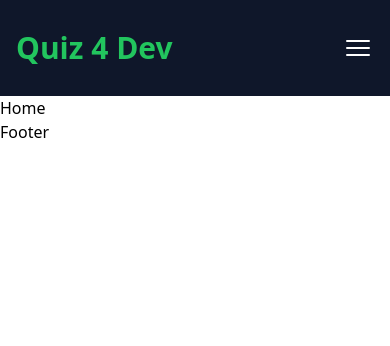
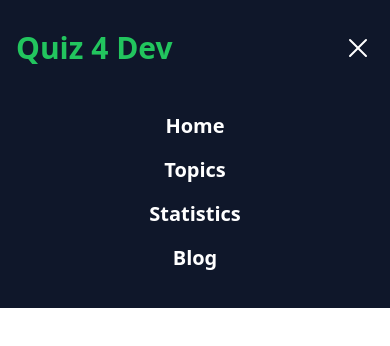
Before and after one commit to romelmahmud/quize4dev, a React (Vite) app: page / in a window 390 px wide. Both pictures are taken after a click on the icon 358 px from the left and 48 px from the top of the page. Shown: the top 346 px of the page. Built offline with nearby package versions, Linux system fonts and the light colour scheme.

Commit message:
Navbar complete with mobile dropdown

```diff
--- a/src/components/NavBar.jsx
+++ b/src/components/NavBar.jsx
@@ -1,8 +1,10 @@
-import React from "react";
+import React, { useState } from "react";
 import { NavLink, Link } from "react-router-dom";
-import { Bars3Icon } from "@heroicons/react/24/solid";
+import { Bars3Icon, XMarkIcon } from "@heroicons/react/24/solid";
 
 const NavBar = () => {
+  const [open, setOpen] = useState(false);
+
   let activeStyle = {
     color: "#22c55e",
   };
@@ -12,38 +14,106 @@ const NavBar = () => {
         <Link to="/home" className="font-extrabold text-3xl text-green-500 ">
           Quiz 4 Dev
         </Link>
-        <div>
-          <Bars3Icon className="h-8 w-8 hover:text-green-500 cursor-pointer md:hidden" />
+        <div className="md:hidden">
+          {open && (
+            <XMarkIcon
+              className="h-8 w-8 hover:text-green-500 cursor-pointer"
+              onClick={() => setOpen(!open)}
+            />
+          )}
+          {!open && (
+            <Bars3Icon
+              onClick={() => setOpen(!open)}
+              className="h-8 w-8 hover:text-green-500 cursor-pointer "
+            />
+          )}
         </div>
         <nav className="hidden md:block">
+          <ul className="md:flex">
+            <li>
               <NavLink
                 style={({ isActive }) => (isActive ? activeStyle : undefined)}
-            className="ml-6 text-xl  font-semibold hover:text-green-500 transition-all delay-100 ease-in-out"
+                className="ml-6 text-xl  font-semibold hover:text-green-500 transition-all duration-300 ease-in-out"
                 to={"home"}
               >
                 Home
               </NavLink>
+            </li>
+            <li>
               <NavLink
                 style={({ isActive }) => (isActive ? activeStyle : undefined)}
-            className="ml-6 text-xl font-semibold hover:text-green-500 transition-all delay-100 ease-in-out"
+                className="ml-6 text-xl font-semibold hover:text-green-500 transition-all duration-300 ease-in-out"
                 to={"topics"}
               >
                 Topics
               </NavLink>
+            </li>
+            <li>
               <NavLink
                 style={({ isActive }) => (isActive ? activeStyle : undefined)}
-            className="ml-6 text-xl font-semibold hover:text-green-500 transition-all delay-100 ease-in-out"
+                className="ml-6 text-xl font-semibold hover:text-green-500 transition-all duration-300 ease-in-out"
                 to={"statistics"}
               >
                 Statistics
               </NavLink>
+            </li>
+            <li>
+              {" "}
               <NavLink
                 style={({ isActive }) => (isActive ? activeStyle : undefined)}
-            className="ml-6 text-xl font-semibold hover:text-green-500 transition-all delay-100 ease-in-out"
+                className="ml-6 text-xl font-semibold hover:text-green-500 transition-all duration-300 ease-in-out"
                 to={"blog"}
               >
                 Blog
               </NavLink>
+            </li>
+          </ul>
+        </nav>
+        {/* Mobile nav menu */}
+        <nav
+          className={`md:hidden absolute bg-slate-900 w-full pb-5 left-0 text-center transition-all  duration-500 ease-in-out ${
+            open ? "top-24" : "top-[-320px]"
+          }`}
+        >
+          <ul className="">
+            <li className="my-4">
+              <NavLink
+                style={({ isActive }) => (isActive ? activeStyle : undefined)}
+                className="my-6 text-xl  font-semibold hover:text-green-500 transition-all duration-300 ease-in-out"
+                to={"home"}
+              >
+                Home
+              </NavLink>
+            </li>
+            <li className="my-4">
+              <NavLink
+                style={({ isActive }) => (isActive ? activeStyle : undefined)}
+                className="my-6 text-xl font-semibold hover:text-green-500 transition-all duration-300 ease-in-out"
+                to={"topics"}
+              >
+                Topics
+              </NavLink>
+            </li>
+            <li className="my-4">
+              <NavLink
+                style={({ isActive }) => (isActive ? activeStyle : undefined)}
+                className="my-6 text-xl font-semibold hover:text-green-500 transition-all duration-300 ease-in-out"
+                to={"statistics"}
+              >
+                Statistics
+              </NavLink>
+            </li>
+            <li className="my-4">
+              {" "}
+              <NavLink
+                style={({ isActive }) => (isActive ? activeStyle : undefined)}
+                className="text-xl font-semibold hover:text-green-500 transition-all duration-300 ease-in-out"
+                to={"blog"}
+              >
+                Blog
+              </NavLink>
+            </li>
+          </ul>
         </nav>
       </div>
     </div>
```
Lines whose indentation alone changed are shown as unchanged.
